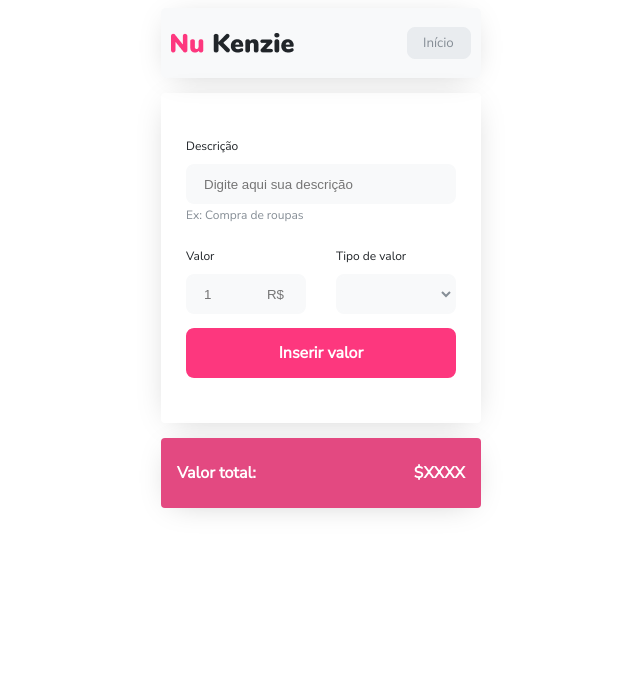
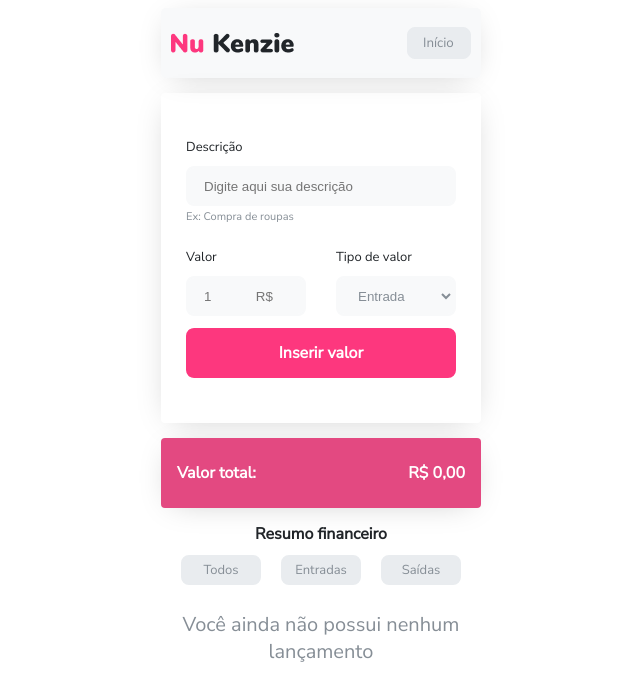
Before and after one commit to Kenzie-Academy-Brasil-Developers/react-entrega-s1-nu-kenzie-natanzbm, a React (Create React App) app: page / in a window 1280 px wide. Both pictures are taken after a click on the button "Iniciar". Shown: the top 700 px of the page, without its empty margins (319-959 px from the left). Built offline with nearby package versions, Linux system fonts and the light colour scheme.

Commit message:
control commit and finish add/remove logic

```diff
--- a/package.json
+++ b/package.json
@@ -8,6 +8,7 @@
     "@testing-library/user-event": "^13.2.1",
     "react": "^17.0.2",
     "react-dom": "^17.0.2",
+    "react-icons": "^4.3.1",
     "react-scripts": "5.0.0",
     "web-vitals": "^2.1.0"
   },
--- a/src/App.js
+++ b/src/App.js
@@ -7,20 +7,14 @@ function App() {
 
   const [isLoggedIn, setIsLoggedIn] = useState(false);
 
-  const [listTransactions, setListTransactions] = useState([
-    // { description: "Salário recebido", type: "entrada", value: 3000 },
-    // { description: "Conta de luz", type: "saída", value: -150 },
-    // { description: "Condomínio", type: "saída", value: -100 },
-    // { description: "Freelance", type: "entrada", value: 320 },
-    // { description: "Compras mercado", type: "saída", value: 580 }
-  ]);
+  const [listTransactions, setListTransactions] = useState([]);
 
   const Render = () => setIsLoggedIn(!isLoggedIn);
 
   return (
     <div className="App">
       {isLoggedIn ?
-        <Home Render={Render} />
+        <Home Render={Render} listTransactions={listTransactions} setListTransactions={setListTransactions} />
         :
         <LandingPage Render={Render} />}
     </div>
--- a/src/components/Card/index.jsx
+++ b/src/components/Card/index.jsx
@@ -0,0 +1,32 @@
+import { FaTrash } from "react-icons/fa";
+import "./styles.css";
+
+const Card = ({ transaction }) => {
+  return (
+    <>
+      <li
+        className={
+          transaction.type === "Entrada" ? "CardList entrada" : "CardList saida"
+        }
+      >
+        <div className="CardList--div1">
+          <span className="span__description">{transaction.description}</span>
+          <span className="span__type">{transaction.type}</span>
+        </div>
+        <div className="CardList--div2">
+          <span className="span__value">
+            {Number(transaction.value).toLocaleString("pt-br", {
+              style: "currency",
+              currency: "BRL",
+            })}
+          </span>
+          <button className="CardButton">
+            <FaTrash />
+          </button>
+        </div>
+      </li>
+    </>
+  );
+};
+
+export default Card;
--- /dev/null
+++ b/src/components/Card/styles.css
@@ -0,0 +1,69 @@
+.CardList {
+  box-sizing: border-box;
+  display: flex;
+  flex-direction: row;
+  justify-content: space-between;
+  align-items: center;
+  margin: 0 auto;
+  margin-bottom: 20px;
+  padding: 10px;
+  width: 315px;
+  height: 70px;
+  background: #f8f9fa;
+  border-radius: 4px;
+}
+
+.entrada {
+  border-left: 4px solid #03b898;
+}
+
+.saida {
+  border-left: 4px solid #e9ecef;
+}
+
+.CardList--div1 {
+  display: flex;
+  flex-direction: column;
+}
+
+.CardList--div2 {
+  display: flex;
+  flex-direction: row;
+  align-items: center;
+}
+
+.span__type {
+  color: #868e96;
+}
+
+.span__description,
+.span__value {
+  color: #212529;
+}
+
+.span__value,
+.span__type {
+  font-size: 12px;
+}
+
+.span__description {
+  font-weight: bold;
+  margin-bottom: 10px;
+}
+
+.CardButton {
+  display: flex;
+  align-items: center;
+  justify-content: center;
+  width: 30px;
+  height: 30px;
+  margin-left: 20px;
+  background-color: #e9ecef;
+  color: #868e96;
+  border: none;
+}
+
+.CardButton:hover {
+  cursor: pointer;
+  color: red;
+}
--- a/src/components/Form/index.jsx
+++ b/src/components/Form/index.jsx
@@ -1,25 +1,52 @@
 import "./styles.css";
+import { useState } from "react";
 
 const Form = ({ listTransactions, setListTransactions }) => {
+  const [description, setDescription] = useState("");
+  const [value, setValue] = useState("");
+  const [type, setType] = useState("Entrada");
+
+  const submit = () => {
+    let obj = { description, type, value };
+    setListTransactions([...listTransactions, obj]);
+  };
+
   return (
-    <div className="form">
+    <form className="form" onSubmit={(event) => event.preventDefault()}>
       <div className="form__div1">
-        <span className="form__span">Descrição</span>
-        <input type="text" placeholder="Digite aqui sua descrição" />
+        <label className="form__label">Descrição</label>
+        <input
+          type="text"
+          value={description}
+          placeholder="Digite aqui sua descrição"
+          onChange={(event) => setDescription(event.target.value)}
+        />
         <span className="form__example">Ex: Compra de roupas</span>
       </div>
       <div className="form__div2">
         <div className="form__div2--value">
-          <span className="form__span">Valor</span>
-          <input type="text" placeholder="1               R$" />
+          <label className="form__label">Valor</label>
+          <input
+            type="number"
+            value={value}
+            placeholder="1            R$"
+            onChange={(event) => setValue(event.target.value)}
+          />
         </div>
         <div className="form__div2--type">
-          <span className="form__span">Tipo de valor</span>
-          <select></select>
+          <label className="form__label">Tipo de valor</label>
+          <select
+            className="form__select"
+            value={type}
+            onChange={(event) => setType(event.target.value)}
+          >
+            <option value="Entrada">Entrada</option>
+            <option value="Saída">Saída</option>
+          </select>
         </div>
       </div>
-      <button>Inserir valor</button>
-    </div>
+      <button onClick={submit}>Inserir valor</button>
+    </form>
   );
 };
 
--- a/src/components/Form/styles.css
+++ b/src/components/Form/styles.css
@@ -11,14 +11,23 @@
   box-shadow: 0px 4px 32px -12px rgba(0, 0, 0, 0.25);
 }
 
-.form input,
+.form input {
+  background-color: #f8f9fa;
+  border-radius: 8px;
+  border: 2px solid #f8f9fa;
+  box-sizing: border-box;
+  height: 40px;
+  padding: 0px 16px;
+  color: #868e96;
+}
+
 .form select {
   background-color: #f8f9fa;
   border-radius: 8px;
   border: 2px solid #f8f9fa;
   box-sizing: border-box;
   height: 40px;
-  padding: 16px;
+  padding: 0px 16px;
   color: #868e96;
 }
 
@@ -40,16 +49,17 @@
   cursor: pointer;
 }
 
-.form span {
-  font-size: 12px;
+.form label {
+  font-size: 13px;
 }
 
 .form__example {
+  font-size: 11px;
   color: #868e96;
   margin-top: 3px;
 }
 
-.form__span {
+.form__label {
   color: #212529;
   margin-bottom: 10px;
 }
--- a/src/components/Home/index.jsx
+++ b/src/components/Home/index.jsx
@@ -1,13 +1,21 @@
 import Form from "../Form";
 import Header from "../Header";
 import TotalMoney from "../TotalMoney";
+import List from "../List";
 
-const Home = ({ Render }) => {
+const Home = ({ Render, listTransactions, setListTransactions }) => {
   return (
     <>
       <Header Render={Render} />
-      <Form />
-      <TotalMoney />
+      <Form
+        listTransactions={listTransactions}
+        setListTransactions={setListTransactions}
+      />
+      <TotalMoney listTransactions={listTransactions} />
+      <List
+        listTransactions={listTransactions}
+        setListTransactions={setListTransactions}
+      />
     </>
   );
 };
--- a/src/components/List/index.jsx
+++ b/src/components/List/index.jsx
@@ -0,0 +1,30 @@
+import Card from "../Card";
+import "./styles.css";
+
+const List = ({ listTransactions, setListTransactions }) => {
+  return (
+    <section className="TransactionsCard">
+      <div className="Transactions__header">
+        <span className="Transactions__header--span">Resumo financeiro</span>
+        <span className="Transactions__header--buttons">
+          <button>Todos</button>
+          <button>Entradas</button>
+          <button>Saídas</button>
+        </span>
+      </div>
+      <ul className="TransactionsCard--list">
+        {listTransactions.length > 0 ? (
+          listTransactions.map((value, i) => (
+            <Card transaction={value} key={i} />
+          ))
+        ) : (
+          <span className="Transactions--render">
+            Você ainda não possui nenhum lançamento
+          </span>
+        )}
+      </ul>
+    </section>
+  );
+};
+
+export default List;
--- /dev/null
+++ b/src/components/List/styles.css
@@ -0,0 +1,45 @@
+.TransactionsCard {
+  width: 320px;
+}
+
+.TransactionsCard--list {
+  display: flex;
+  flex-direction: column;
+  text-align: center;
+  padding: 0;
+}
+
+.Transactions--render {
+  font-size: 20px;
+  color: #868e96;
+}
+
+.Transactions__header {
+  display: flex;
+  flex-direction: column;
+  align-items: center;
+}
+
+.Transactions__header--span {
+  color: #212529;
+  font-weight: bold;
+}
+
+.Transactions__header--buttons {
+  margin: 10px;
+  width: 300px;
+  display: flex;
+  flex-direction: row;
+  justify-content: space-around;
+}
+
+.Transactions__header--buttons button {
+  width: 80px;
+  height: 30px;
+  border-radius: 8px;
+  background-color: #e9ecef;
+  border: 2px solid #e9ecef;
+  box-sizing: border-box;
+  color: #868e96;
+  font-size: 13px;
+}
--- a/src/components/TotalMoney/index.jsx
+++ b/src/components/TotalMoney/index.jsx
@@ -4,7 +4,16 @@ const TotalMoney = ({ listTransactions }) => {
   return (
     <div className="total">
       <span>Valor total:</span>
-      <span>$XXXX</span>
+      <span>
+        {listTransactions
+          .reduce((acc, { value }) => {
+            return Number(value) + acc;
+          }, 0)
+          .toLocaleString("pt-br", {
+            style: "currency",
+            currency: "BRL",
+          })}
+      </span>
     </div>
   );
 };
```
Also changed, not shown: 1 other file (tests, documents, lock files or other folders).
